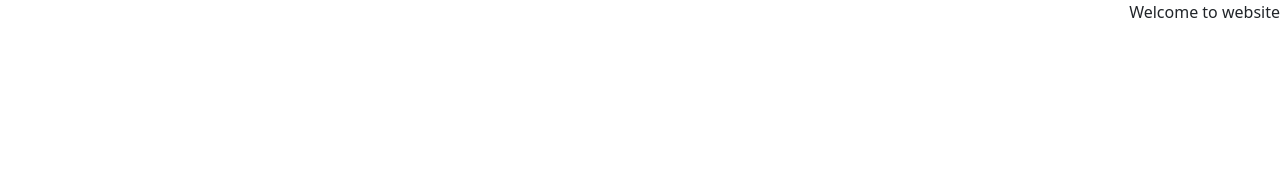
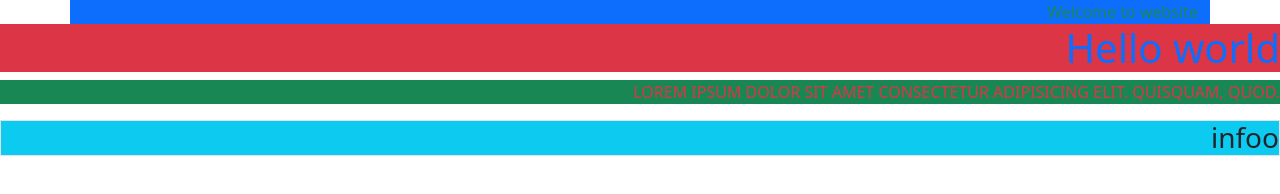
Before and after one commit to adnanbhutto786/My-Self-Learning-Web-Development, a plain HTML site: page Bootstrap/Day 1/index.html in a window 1280 px wide. Drawn offline with nearby package versions, Linux system fonts and the light colour scheme.

Commit message:
Add Bootstrap classes and new elements to index.html
Enhanced the HTML structure by adding multiple Bootstrap utility classes for text, background, and borders. Introduced new elements including headings and paragraphs to demonstrate various Bootstrap styles.

```diff
--- a/Bootstrap/Day 1/index.html
+++ b/Bootstrap/Day 1/index.html
@@ -11,8 +11,16 @@
     <link rel="stylesheet" href="CSS/style.css" />
     <link rel="stylesheet" href="CSS/media.css" />
   </head>
-  <body>
-    <div class="text-xs-start text-sm-center text-md-end text-lg-start text-xl-end text-xxl-center">Welcome to website</div>
+  <body class="text-success">
+    <div class="text-xs-start text-sm-center text-md-end text-lg-start text-xl-end text-xxl-center bg-dangres">
+    <div class="text-xs-start container-xl bg-primary border-danger">Welcome to website</div>
+    <h1 class="text-primary bg-danger">Hello world</h1>
+    <p class="text-danger bg-success text-uppercase">lorem ipsum dolor sit amet consectetur adipisicing elit. Quisquam, quod.
+    </p>
+    <h3 class="bg-info text-dark border"> infoo</h3>
+
+    </div>
+
   </body>
   <script src="https://cdn.jsdelivr.net/npm/@popperjs/core@2.11.8/dist/umd/popper.min.js"></script>
   <script src="https://cdn.jsdelivr.net/npm/bootstrap@5.3.8/dist/js/bootstrap.min.js"></script>
```
